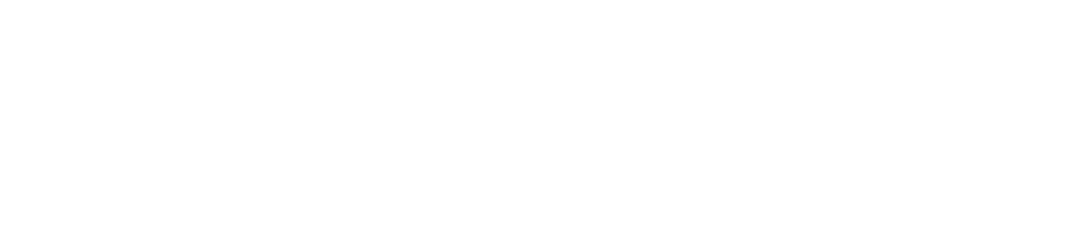
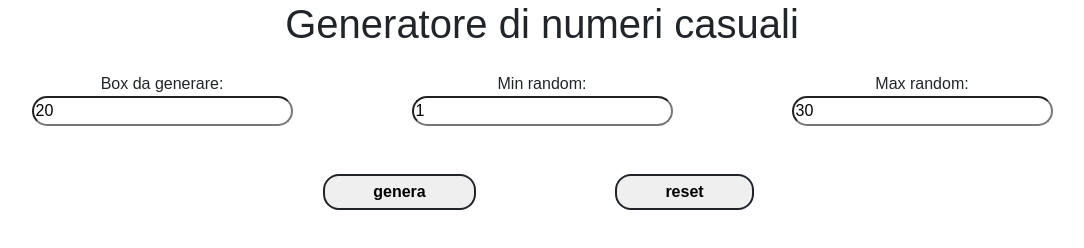
Before and after one commit to SamuelePassiatore/js-box-min-max, a plain HTML site: page index.html in a window 1280 px wide. Shown: the whole page, without its empty margins (98-1182 px from the left). Drawn offline with nearby package versions, Linux system fonts and the light colour scheme.

Commit message:
html contents

```diff
--- a/index.html
+++ b/index.html
@@ -4,7 +4,7 @@
     <meta charset="UTF-8">
     <meta http-equiv="X-UA-Compatible" content="IE=edge">
     <meta name="viewport" content="width=device-width, initial-scale=1.0">
-    <title>calcolo del prezzo del biglietto del treno</title>
+    <title>Generatore di numeri casuali</title>
     <!-- Bootstrap -->
     <link rel='stylesheet' href='https://cdnjs.cloudflare.com/ajax/libs/bootstrap/5.2.3/css/bootstrap.min.css' integrity='sha512-SbiR/eusphKoMVVXysTKG/7VseWii+Y3FdHrt0EpKgpToZeemhqHeZeLWLhJutz/2ut2Vw1uQEj2MbRF+TVBUA==' crossorigin='anonymous'/>
     <!-- Style -->
@@ -13,6 +13,34 @@
     <script defer src="script.js"></script>
 </head>
 <body>
+    <div class="container">
+        <div class="row justify-content-around pb-5" id="input-row">
+            <h1 class="text-center pb-3">Generatore di numeri casuali</h1>
+            <div class="col-3 d-flex flex-column text-center">
+                <label for="num-boxes">Box da generare:</label>
+                <input type="number" id="num-boxes" value="20" min="1" max="20" class="rounded-4">
+            </div>
+            <div class="col-3 d-flex flex-column text-center">
+                <label for="min-num">Min random:</label>
+                <input type="number" id="min-num" value="1" min="1" max="29" class="rounded-4">
+            </div>
+            <div class="col-3 d-flex flex-column text-center">
+                <label for="max-num">Max random:</label>
+                <input type="number" id="max-num" value="30" min="2" max="30" class="rounded-4">
+            </div>
+        </div>
+        <div class="row" id="button-row">
+            <div class="col-3 offset-3 d-flex justify-content-center">
+                <button class="border border-2 border-dark rounded-4 py-1 px-5 fw-bold">genera</button>
+            </div>
+            <div class="col-3 d-flex justify-content-center">
+                <button class="border border-2 border-dark rounded-4 py-1 px-5 fw-bold">reset</button>
+            </div>
+        </div>
+        <div class="row" id="boxes-row">
+
+        </div>
+    </div>
 
 </body>
 </html>
```
